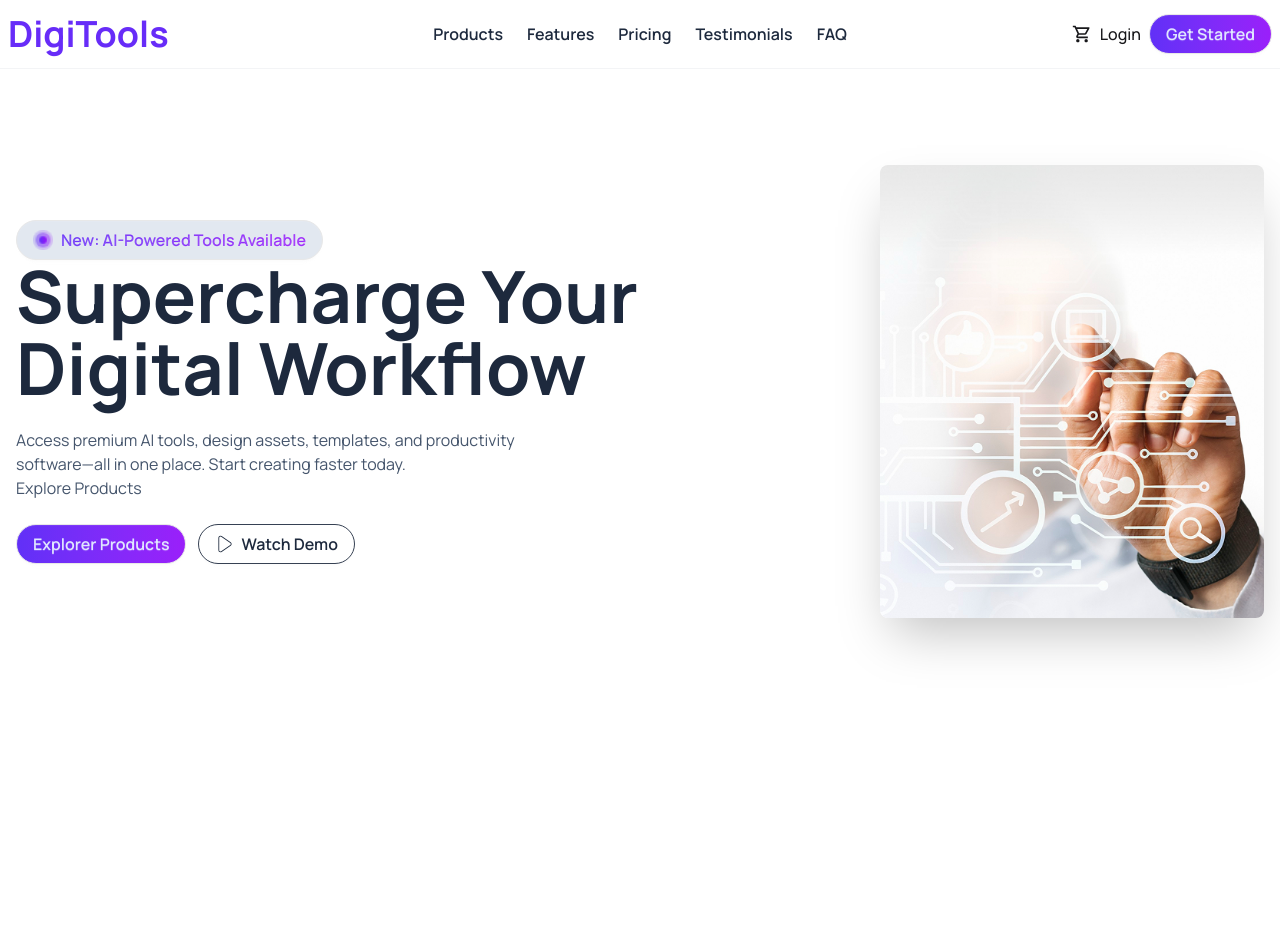
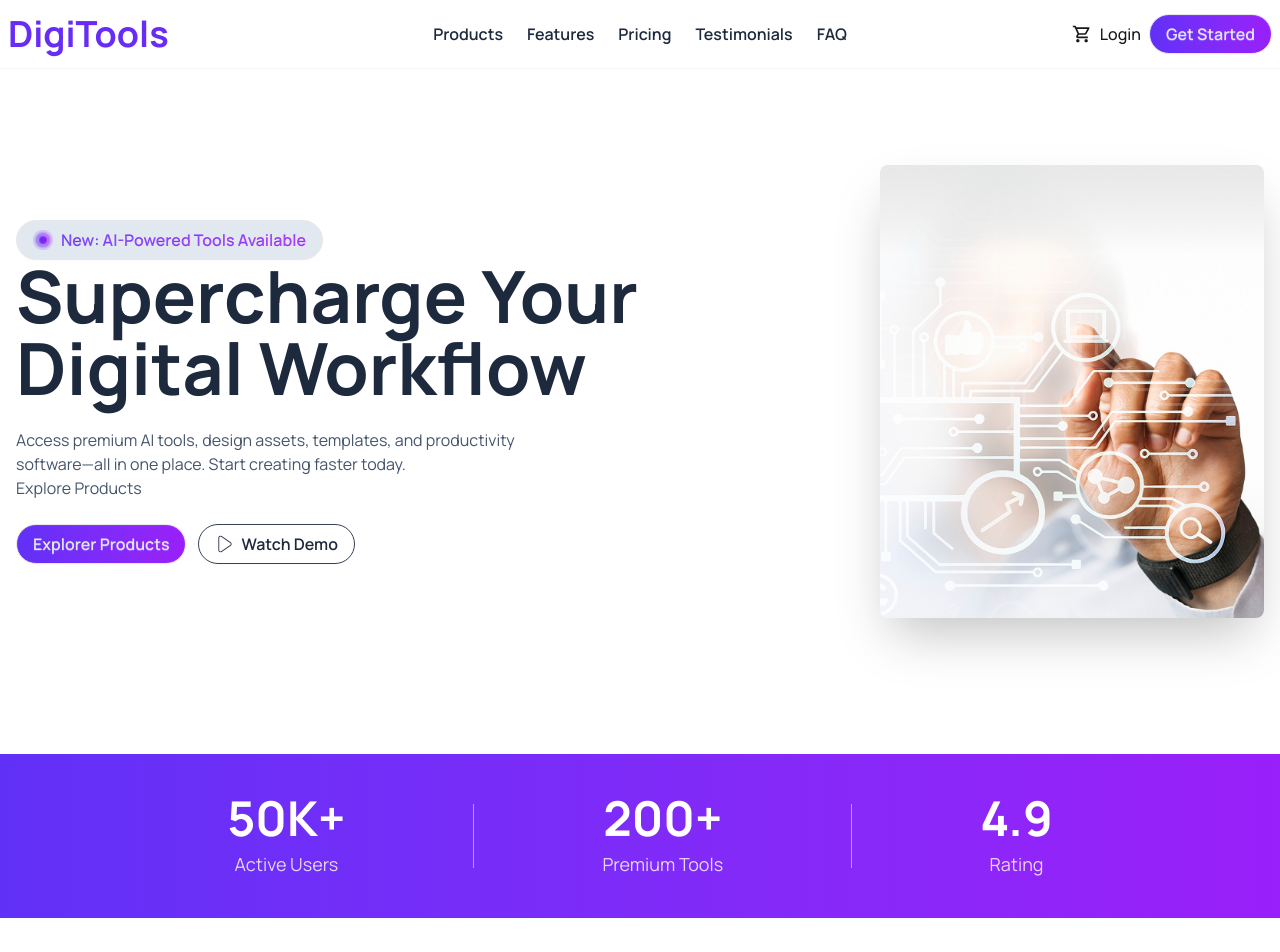
Before and after one commit to nasirmasud/B13-A6, a React (Vite) app: page / in a window 1280 px wide. Shown: the top 952 px of the page. Before the commit the page ends 800 px from the top, so only its background shows below. Built offline with nearby package versions, Linux system fonts and the light colour scheme.

Commit message:
Added App Status Section

```diff
--- a/src/App.jsx
+++ b/src/App.jsx
@@ -1,4 +1,5 @@
 import "./App.css";
+import AppStatus from "./components/AppStatus";
 import Hero from "./components/Hero";
 import Navbar from "./components/Navbar";
 
@@ -7,6 +8,7 @@ function App() {
     <>
       <Navbar />
       <Hero />
+      <AppStatus />
     </>
   );
 }
--- /dev/null
+++ b/src/components/AppStatus.jsx
@@ -0,0 +1,28 @@
+import React from "react";
+
+const AppStatus = () => {
+  return (
+    <div className='bg-gradient-to-r from-[#6130f7] to-[#9a1ffa] py-10 px-5 my-10'>
+      <div className='flex flex-col lg:flex-row justify-center gap-4 items-center text-white lg:gap-32'>
+        <div className='text-center flex flex-col'>
+          <h2 className='text-4xl lg:text-5xl font-bold'>50K+</h2>
+          <p className='text-lg opacity-80 mt-2'>Active Users</p>
+        </div>
+        <div className='w-lg h-[1px] bg-white/30 lg:hidden my-4'></div>
+        <div className='hidden lg:block w-[1px] h-16 bg-white/50'></div>
+        <div className='text-center'>
+          <h2 className='text-4xl lg:text-5xl font-bold'>200+</h2>
+          <p className='text-lg opacity-80 mt-2'>Premium Tools</p>
+        </div>
+        <div className='w-lg h-[1px] bg-white/30 lg:hidden my-4'></div>
+        <div className='hidden lg:block w-[1px] h-16 bg-white/50'></div>
+        <div className='text-center'>
+          <h2 className='text-4xl lg:text-5xl font-bold'>4.9</h2>
+          <p className='text-lg opacity-80 mt-2'>Rating</p>
+        </div>
+      </div>
+    </div>
+  );
+};
+
+export default AppStatus;
```
